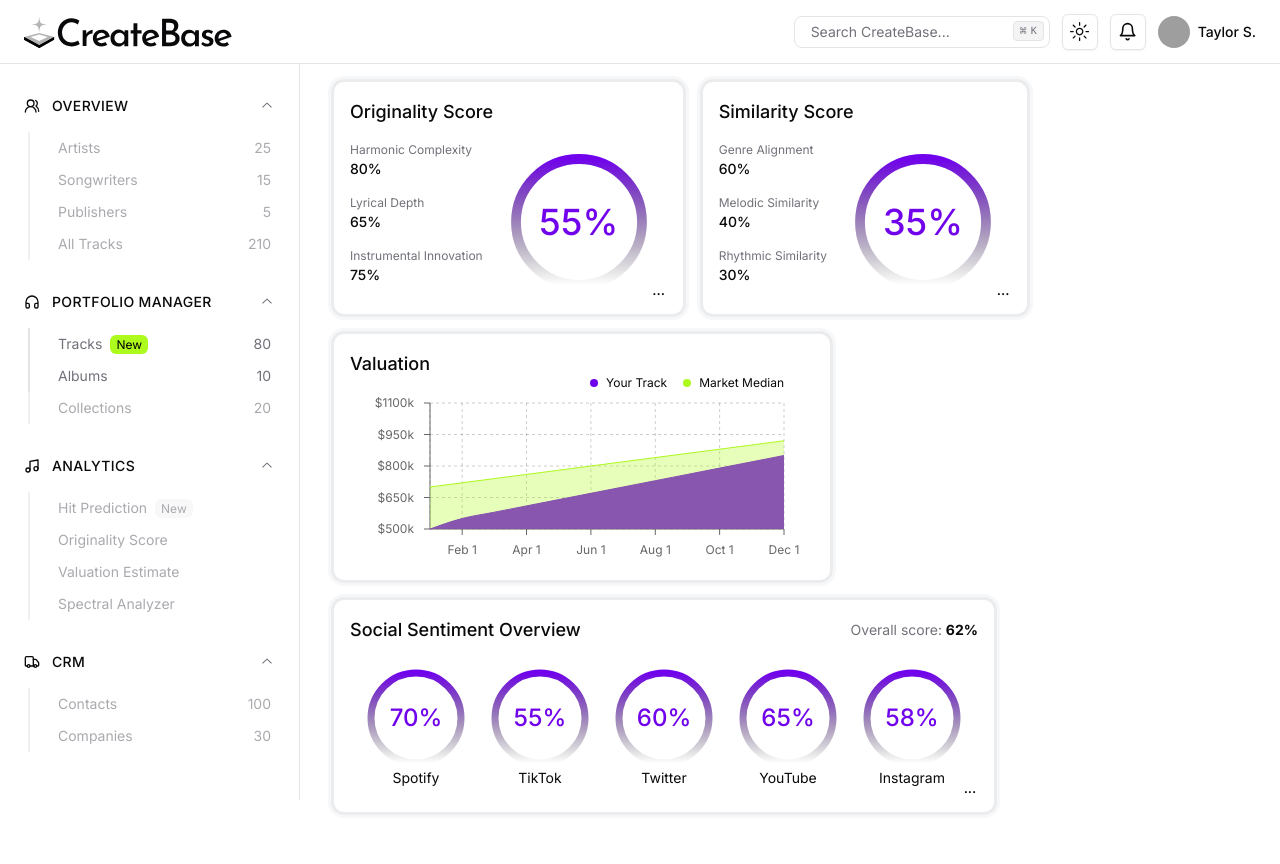
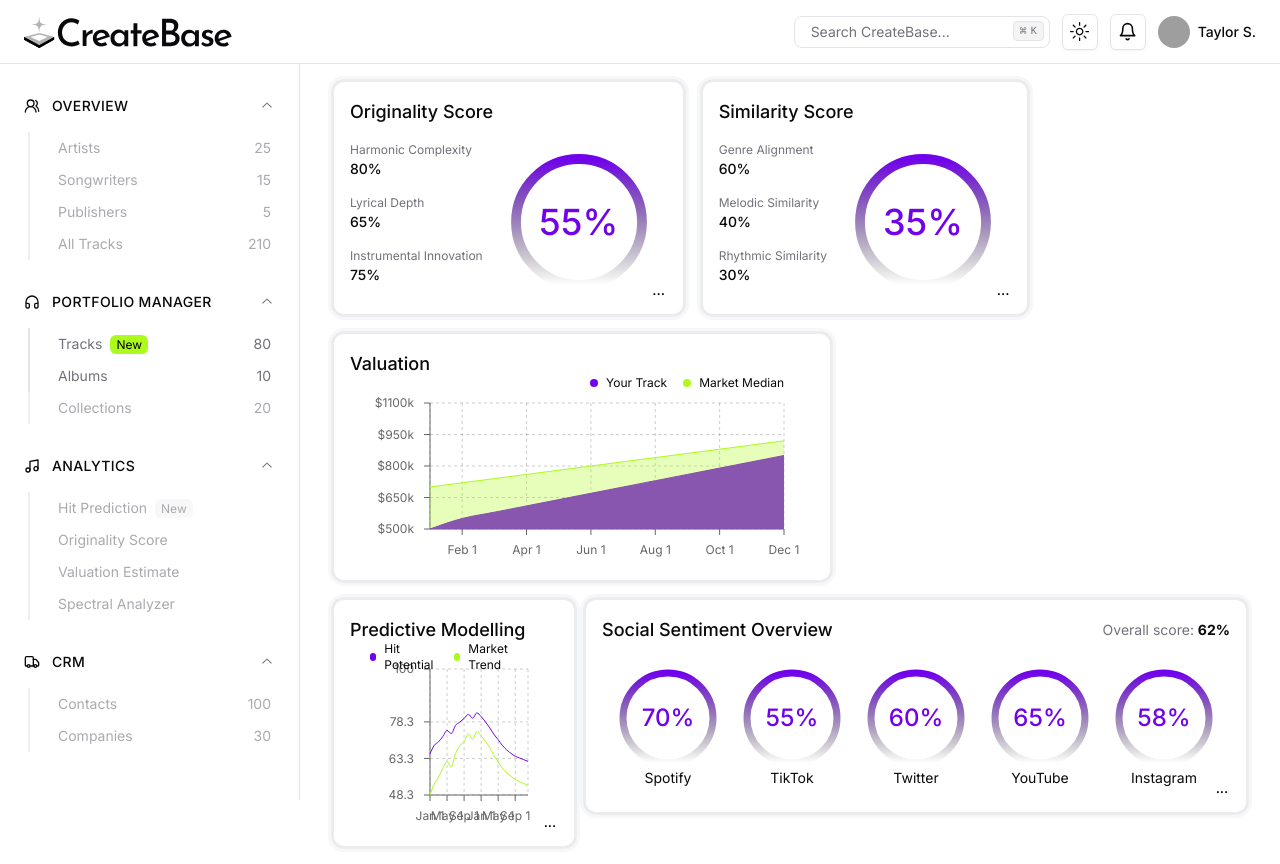
Before and after one commit to nisheetc/test-app, a Next.js app: page /dashboard/tracks/1 in a window 1280 px wide. Before the commit the page ends 830 px from the top, so only its background shows below. Built offline with nearby package versions, Linux system fonts and the light colour scheme; grey boxes are pictures that could not be loaded.

Commit message:
Updated predition

```diff
--- a/src/app/dashboard/tracks/[slug]/page.tsx
+++ b/src/app/dashboard/tracks/[slug]/page.tsx
@@ -27,6 +27,7 @@ import { SimilarityScore } from '@/components/analytics/similarity-score';
 import { ValuationAssessment } from '@/components/analytics/valuation-assessment';
 import { PortfolioRank } from '@/components/analytics/portfolio-rank';
 import { SocialSentiment } from '@/components/analytics/social-sentiment';
+import { PredictiveModelling } from '@/components/analytics/predictive-modelling';
 
 const data = [
   { date: '2023-01-01', trackValuation: 500000, marketMedian: 700000 },
@@ -310,7 +311,11 @@ export default function Page() {
         <SimilarityScore />
         <ValuationAssessment />
       </div>
-      <SocialSentiment />
+
+      <div className="flex gap-2">
+        <PredictiveModelling />
+        <SocialSentiment />
+      </div>
       {/* <PortfolioRank /> */}
 
       {/* <SpectralWaveform />
--- /dev/null
+++ b/src/components/analytics/predictive-modelling.tsx
@@ -0,0 +1,178 @@
+'use client';
+
+import { Card } from '@/components/Card';
+import {
+  XAxis,
+  YAxis,
+  CartesianGrid,
+  Tooltip,
+  ResponsiveContainer,
+  Legend,
+  TooltipProps,
+  AreaChart,
+  Area,
+  Line,
+  LineChart,
+} from 'recharts';
+import { format } from 'date-fns';
+
+const data = [
+  { date: '2023-01-01', hitPotential: 65.2, marketTrend: 48.3 },
+  { date: '2023-02-01', hitPotential: 68.7, marketTrend: 52.8 },
+  { date: '2023-03-01', hitPotential: 70.1, marketTrend: 55.6 },
+  { date: '2023-04-01', hitPotential: 72.3, marketTrend: 59.2 },
+  { date: '2023-05-01', hitPotential: 74.8, marketTrend: 62.1 },
+  { date: '2023-06-01', hitPotential: 73.5, marketTrend: 59.8 },
+  { date: '2023-07-01', hitPotential: 76.9, marketTrend: 65.3 },
+  { date: '2023-08-01', hitPotential: 78.2, marketTrend: 68.5 },
+  { date: '2023-09-01', hitPotential: 79.7, marketTrend: 70.2 },
+  { date: '2023-10-01', hitPotential: 81.4, marketTrend: 73.4 },
+  { date: '2023-11-01', hitPotential: 79.8, marketTrend: 71.1 },
+  { date: '2023-12-01', hitPotential: 82.0, marketTrend: 74.3 },
+  { date: '2024-01-01', hitPotential: 80.5, marketTrend: 72.5 },
+  { date: '2024-02-01', hitPotential: 78.3, marketTrend: 70.3 },
+  { date: '2024-03-01', hitPotential: 75.9, marketTrend: 67.8 },
+  { date: '2024-04-01', hitPotential: 73.2, marketTrend: 64.5 },
+  { date: '2024-05-01', hitPotential: 71.0, marketTrend: 61.8 },
+  { date: '2024-06-01', hitPotential: 68.6, marketTrend: 59.3 },
+  { date: '2024-07-01', hitPotential: 66.8, marketTrend: 57.4 },
+  { date: '2024-08-01', hitPotential: 65.4, marketTrend: 56.0 },
+  { date: '2024-09-01', hitPotential: 64.2, marketTrend: 54.7 },
+  { date: '2024-10-01', hitPotential: 63.5, marketTrend: 53.8 },
+  { date: '2024-11-01', hitPotential: 62.8, marketTrend: 53.0 },
+  { date: '2024-12-01', hitPotential: 62.1, marketTrend: 52.3 },
+];
+
+const formatDate = (dateStr: any) => {
+  const date = new Date(dateStr);
+  return format(date, 'MMM d'); // e.g., "Jan 1", "Feb 1"
+};
+
+const CustomTooltip: React.FC<TooltipProps<number, string>> = ({
+  active,
+  payload,
+  label,
+}) => {
+  if (active && payload && payload.length > 1) {
+    const hitPotential = payload.find((p) => p.dataKey === 'hitPotential');
+    const marketTrend = payload.find((p) => p.dataKey === 'marketTrend');
+
+    return (
+      <div className="px-3 py-2 text-sm bg-foreground/95 backdrop-blur supports-[backdrop-filter]:bg-foreground/80 text-background rounded-xl">
+        <div className="flex flex-col gap-0.5">
+          <div className="flex items-center gap-2">
+            <div className="h-2 w-2 rounded-full bg-[#7103ec]"></div>
+            Your Track:{' '}
+            <span className="font-bold">{hitPotential?.value}%</span>
+          </div>
+
+          <div className="flex items-center gap-2">
+            <div className="h-2 w-2 rounded-full bg-[#adfa1d]"></div>
+            Market Median:{' '}
+            <span className="font-bold">{marketTrend?.value}% </span>
+          </div>
+        </div>
+      </div>
+    );
+  }
+
+  return null;
+};
+
+const CustomLegend = (props: any) => {
+  const { payload } = props;
+
+  if (!payload) {
+    return null;
+  }
+
+  return (
+    <div className="absolute right-0 -top-4 flex items-center gap-4 justify-end">
+      {payload.map((entry: any, index: any) => (
+        <div
+          key={`item-${index}`}
+          style={{ display: 'flex', alignItems: 'center', marginBottom: 4 }}
+        >
+          <div
+            style={{
+              width: 8,
+              height: 8,
+              backgroundColor: entry.color,
+              marginRight: 8,
+            }}
+            className="rounded-full"
+          />
+          <span className="text-xs text-foreground">{entry.value}</span>
+        </div>
+      ))}
+    </div>
+  );
+};
+
+export function PredictiveModelling() {
+  return (
+    <Card
+      spotlight
+      style={{ width: 500, height: 250 }}
+      className="relative flex flex-col gap-2 rounded-xl px-4 pt-4 pb-4"
+    >
+      <h1 className="text-lg font-medium text-foreground">
+        Predictive Modelling
+      </h1>
+
+      <ResponsiveContainer>
+        <LineChart
+          data={data}
+          margin={{ top: 5, right: 30, left: 20, bottom: 5 }}
+        >
+          <CartesianGrid
+            strokeDasharray="3 3"
+            stroke="currentColor"
+            opacity={0.2}
+          />
+          <XAxis
+            dataKey="date"
+            tickFormatter={formatDate}
+            tickMargin={10}
+            tick={{ fontSize: '12px' }}
+            tickCount={6}
+            interval={3}
+          />
+          <YAxis
+            domain={[50, 100]}
+            tickMargin={10}
+            tick={{ fontSize: '12px' }}
+          />
+          {/* <Tooltip /> */}
+          <Tooltip content={<CustomTooltip />} />
+          <Legend
+            align="right"
+            verticalAlign="top"
+            wrapperStyle={{
+              padding: '6px',
+            }}
+            content={<CustomLegend />}
+          />
+          <Line
+            type="monotone"
+            name="Hit Potential"
+            dataKey="hitPotential"
+            stroke="#7103ec"
+            dot={false}
+          />
+          <Line
+            type="monotone"
+            name="Market Trend"
+            dataKey="marketTrend"
+            stroke="#adfa1d"
+            dot={false}
+          />
+        </LineChart>
+      </ResponsiveContainer>
+
+      <button className="absolute bottom-2 right-2 items-center justify-center whitespace-nowrap rounded-md text-sm font-medium transition-colors focus-visible:outline-none focus-visible:ring-1 focus-visible:ring-ring disabled:pointer-events-none disabled:opacity-50 hover:bg-accent hover:text-accent-foreground flex h-8 w-8 p-0 data-[state=open]:bg-muted">
+        ...
+      </button>
+    </Card>
+  );
+}
```
